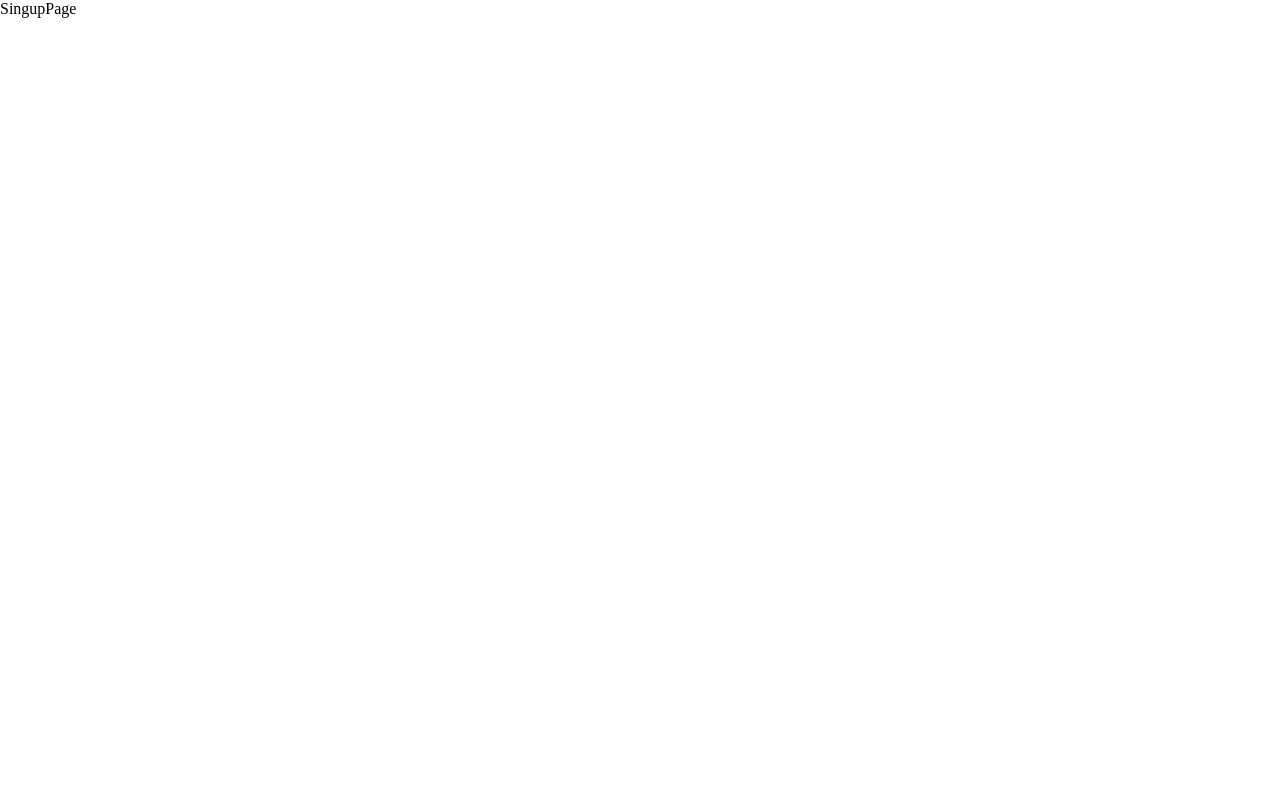
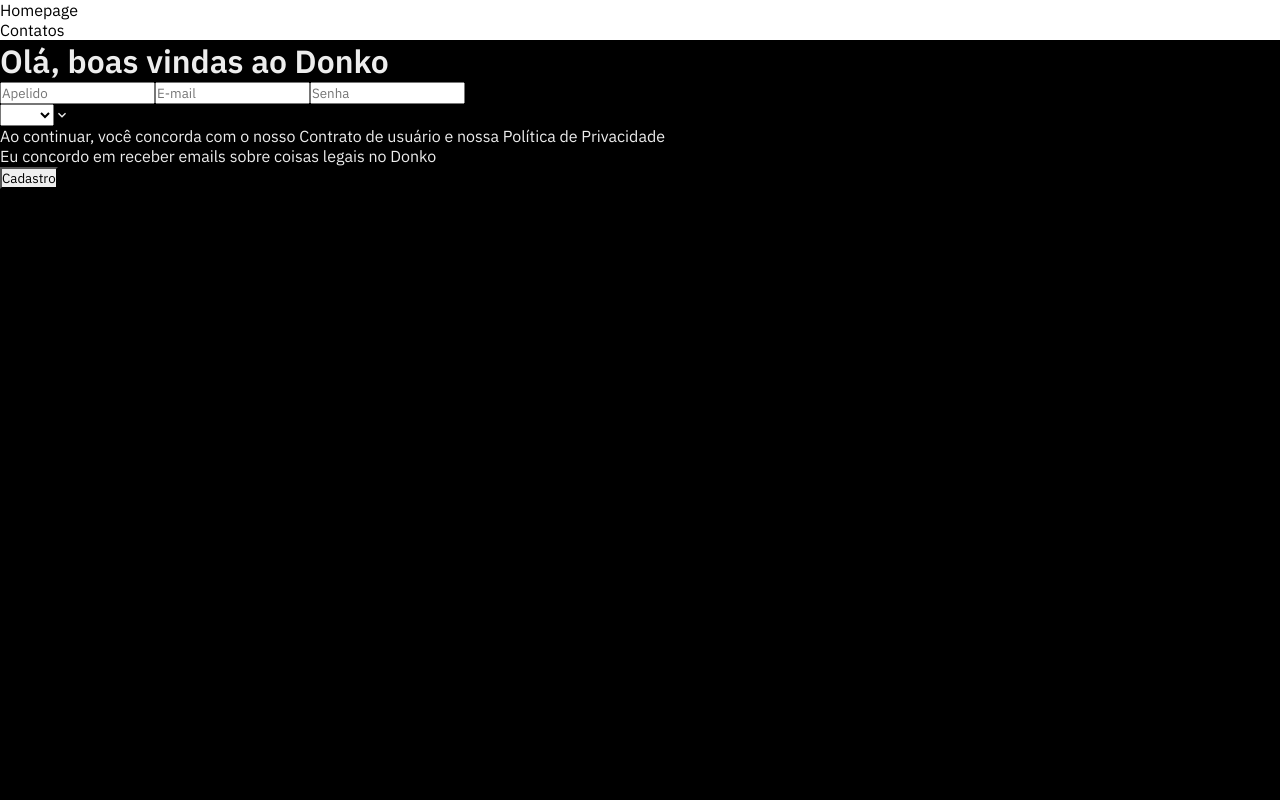
Before and after one commit to SahBianchi/hackrio-front, a React (Create React App) app: page /singup in a window 1280 px wide. Shown: the top 800 px of the page. Built offline with nearby package versions, Linux system fonts and the light colour scheme.

Commit message:
:sparkles: feat: Criando estilos global e font

```diff
--- a/public/index.html
+++ b/public/index.html
@@ -1,14 +1,12 @@
 <!DOCTYPE html>
 <html lang="en">
+
 <head>
   <meta charset="utf-8" />
   <link rel="icon" href="%PUBLIC_URL%/favicon.ico" />
   <meta name="viewport" content="width=device-width, initial-scale=1" />
   <meta name="theme-color" content="#000000" />
-    <meta
-      name="description"
-      content="Web site created using create-react-app"
-    />
+  <meta name="description" content="Web site created using create-react-app" />
   <link rel="apple-touch-icon" href="%PUBLIC_URL%/logo192.png" />
   <!--
       manifest.json provides metadata used when your web app is installed on a
@@ -24,8 +22,13 @@
       work correctly both with client-side routing and a non-root public URL.
       Learn how to configure a non-root public URL by running `npm run build`.
     -->
+  <link rel="preconnect" href="https://fonts.googleapis.com">
+  <link rel="preconnect" href="https://fonts.gstatic.com" crossorigin>
+  <link href="https://fonts.googleapis.com/css2?family=IBM+Plex+Sans:wght@100;300;400;500;600&display=swap"
+    rel="stylesheet">
   <title>React App</title>
 </head>
+
 <body>
   <noscript>You need to enable JavaScript to run this app.</noscript>
   <div id="root"></div>
@@ -40,4 +43,5 @@
       To create a production bundle, use `npm run build` or `yarn build`.
     -->
 </body>
+
 </html>
--- a/src/App.css
+++ b/src/App.css
@@ -2,4 +2,5 @@
     padding: 0;
     margin: 0 auto;
     box-sizing: border-box;
+    font-family: 'IBM Plex Sans', sans-serif;
 }
--- a/src/App.js
+++ b/src/App.js
@@ -5,7 +5,6 @@
   return (
     <div className="App">
       <Router/>
-
     </div>
   );
 }
--- a/src/pages/Singup/SingupPage.js
+++ b/src/pages/Singup/SingupPage.js
@@ -1,8 +1,23 @@
+import { Button, Input, Select } from '@chakra-ui/react'
 import React from 'react'
+import { Layout } from '../../componentes/Layout'
 import '../Singup/singup.css'
 
 export const SingupPage = () => {
   return (
-    <div>SingupPage</div>
+    <Layout>
+      <div className='singup-container'>
+        <h1>Olá, boas vindas ao Donko </h1>
+        <Input placeholder='Apelido'></Input>
+        <Input placeholder='E-mail'></Input>
+        <Input placeholder='Senha'></Input>
+        <Select>Interesses</Select>
+        <p>Ao continuar, você concorda com o nosso <span>Contrato de usuário</span> e nossa <span>Política de Privacidade</span> </p>
+        <div className='quadradinhoSelect'></div>
+        <p>Eu concordo em receber emails sobre coisas legais no Donko</p>
+        <Button>Cadastro </Button>
+      </div>
+    </Layout>
+
   )
 }
--- a/src/pages/Singup/singup.css
+++ b/src/pages/Singup/singup.css
@@ -0,0 +1,8 @@
+@media screen and (min-width: 428px){
+
+    .singup-container{
+        background-color: #000000;
+        min-height: 926px;
+        color: #EDEDED;
+    }
+}
```
Also changed, not shown: src/componentes/Navbar/styled.css (added). Lines whose indentation alone changed are shown as unchanged.
